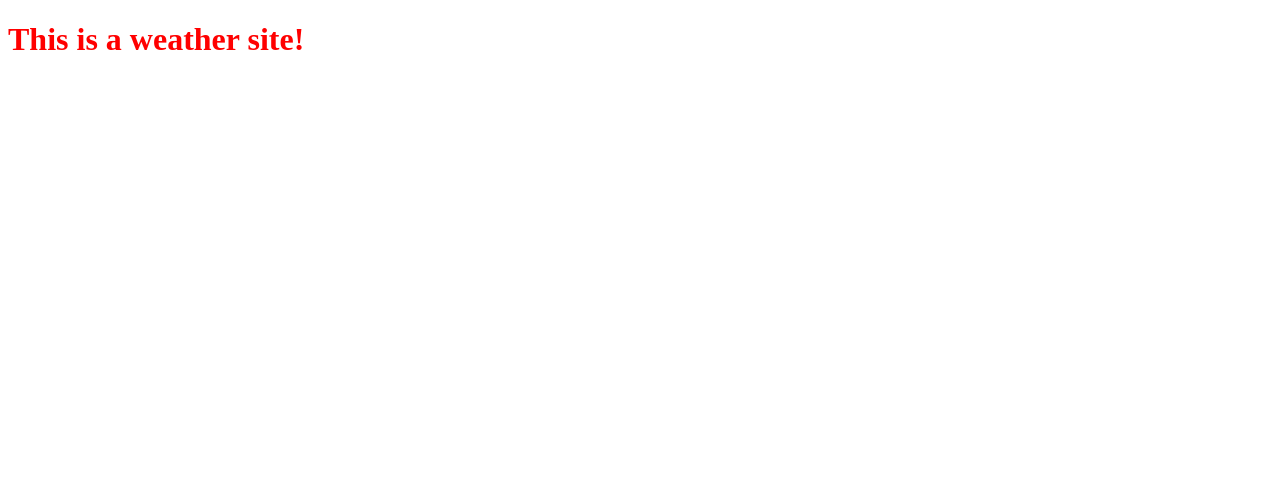
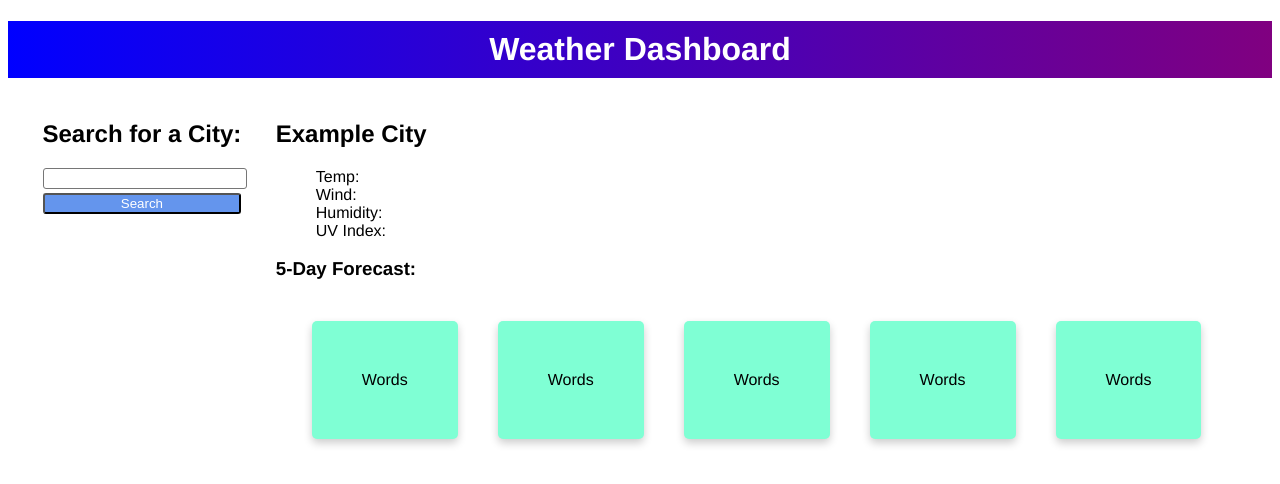
Before and after one commit to sarawrmas/weather-dashboard, a plain HTML site: page index.html in a window 1280 px wide. Drawn offline with Linux system fonts and the light colour scheme; no server answers.

Commit message:
grid layout

```diff
--- a/assets/css/style.css
+++ b/assets/css/style.css
@@ -1,3 +1,59 @@
+body {
+    font-family: 'Franklin Gothic Medium', 'Arial Narrow', Arial, sans-serif;
+}
+
 h1 {
-    color: red;
+    background-image: linear-gradient(to right, blue, purple);
+    color: white;
+    text-align: center;
+    padding: 10px;
 }
+
+li {
+    list-style-type: none;
+}
+
+.container {
+    display: flex;
+    flex-direction: row;
+    justify-content: space-evenly;
+}
+
+.searchDiv {
+    display: flex;
+    flex-direction: column;
+}
+
+.searchChild {
+    width: 100%;
+    border-radius: 3px;
+}
+
+textarea {
+    height: 15px;
+    resize: none;
+}
+
+#searchBtn {
+    background-color: cornflowerblue;
+    color: white;
+}
+
+.resultsDiv {
+    display: flex;
+    flex-direction: column;
+}
+
+.card {
+    background-color:aquamarine;
+    box-shadow: 0 4px 8px 0 rgba(0,0,0,0.2);
+    border-radius: 5px;
+    margin: 20px;
+    padding: 50px;
+}
+
+.cardContainer {
+    display: flex;
+    flex-direction: row;
+    padding: 2px 16px;
+}
--- a/assets/js/script.js
+++ b/assets/js/script.js
@@ -1 +1,10 @@
-console.log("hi");
+fetch("https://api.openweathermap.org/data/2.5/onecall?lat=33.44&lon=-94.04&exclude=hourly,daily&appid=75d360e486d3c1c8a360575d67c292a7")
+    .then(function(response) {
+        return response.json();
+    })
+    .then(function(data) {
+        console.log(data);
+    });
+
+// api key: 75d360e486d3c1c8a360575d67c292a7
+// https://openweathermap.org/api/one-call-api
--- a/index.html
+++ b/index.html
@@ -7,8 +7,36 @@
     <link rel="stylesheet" href="./assets/css/style.css">
     <title>Document</title>
 </head>
-<body>
-    <h1>This is a weather site!</h1>
+    <header>
+        <h1>Weather Dashboard</h1>
+    </header>
+    <div class="container">
+        <div id="searchDiv">
+            <h2 id="searchHeader" class="searchChild">Search for a City:</h2>
+            <textarea id="searchText" class="searchChild"></textarea></br>
+            <button id="searchBtn" class="searchChild">Search</button>
+            <ul id="searchHistory" class="searchChild"></ul>
+        </div>
+        <div id="resultsDiv">
+            <div id="resultCity">
+                <h2 id="resultHeader">Example City</h2>
+                <ul id="resultList">
+                    <li id="temp">Temp: </li>
+                    <li id="wind">Wind: </li>
+                    <li id="humidity">Humidity: </li>
+                    <li id="uv">UV Index: </li>
+                </ul>
+            </div>
+            <h3 id="fiveDayHeader">5-Day Forecast:</h3>
+            <div class="cardContainer">
+                <div class="card" id="dayOne">Words</div>
+                <div class="card" id="dayTwo">Words</div>
+                <div class="card" id="dayThree">Words</div>
+                <div class="card" id="dayFour">Words</div>
+                <div class="card" id="dayFive">Words</div>
+            </div>
+        </div>
+    </div>
     <script src="./assets/js/script.js"></script>
 </body>
 </html>
```
Also changed, not shown: 1 other file.
